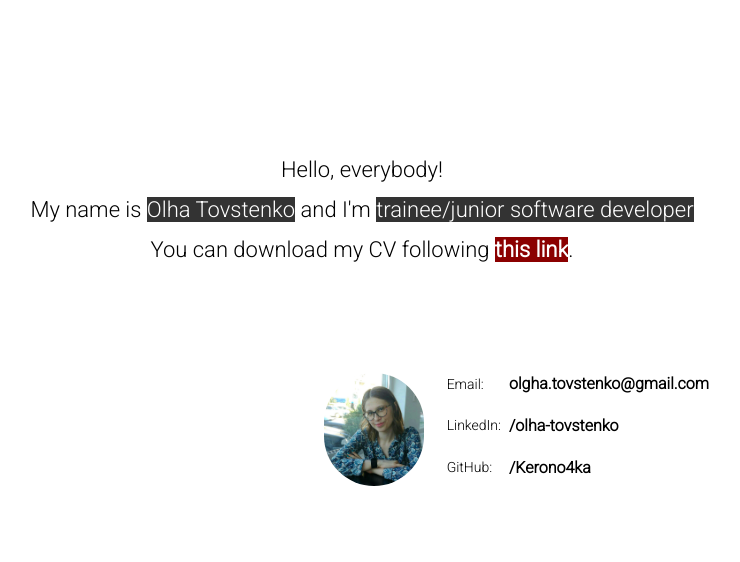
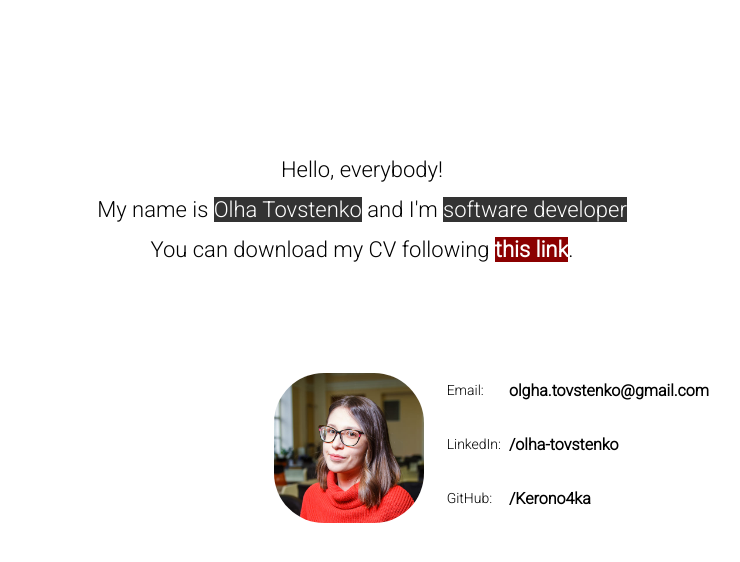
Before and after one commit to Kerono4ka/Kerono4ka.github.io, a plain HTML site: page index.html in a window 1280 px wide. Shown: the whole page, without its empty margins (278-1018 px from the left). Drawn offline with Linux system fonts and the light colour scheme.

Commit message:
Update: CV with new content

```diff
--- a/index.html
+++ b/index.html
@@ -9,14 +9,14 @@
   <div class="content">
     <div class="intro">
       <span>Hello, everybody!</span><br>
-      <span>My name is <span class="highlight">Olha Tovstenko</span> and I'm <span class="highlight">trainee/junior software developer</span><br>
-      <span>You can download my CV following <a href="https://github.com/Kerono4ka/Kerono4ka.github.io/raw/master/docs/Olha_Tovstenko.pdf"><span class="highlight-red">this link</span></a>.</span>
+      <span>My name is <span class="highlight">Olha Tovstenko</span> and I'm <span class="highlight">software developer</span><br>
+      <span>You can download my CV following <a href="https://github.com/Kerono4ka/Kerono4ka.github.io/raw/master/docs/CV_Tovstenko.pdf"><span class="highlight-red">this link</span></a>.</span>
     </div>
     <table>
       <tbody>
         <tr>
           <td rowspan="4">
-            <img src="Olha_Tovstenko.jpg" alt="Olha Tovstenko" title="Olha Tovstenko">
+            <img src="profile_photo.jpg" alt="Olha Tovstenko" title="Olha Tovstenko">
           </td>
         </tr>
 
--- a/style.css
+++ b/style.css
@@ -11,7 +11,7 @@ span{
 }
 
 img{
-	width: 100px;
+	width: 150px;
 	border-radius: 50px;
 	margin: 10px 15px 0 0;
 }
```
Also changed, not shown: Olha_Tovstenko.jpg (deleted), profile_photo.jpg (added), 2 other files.
